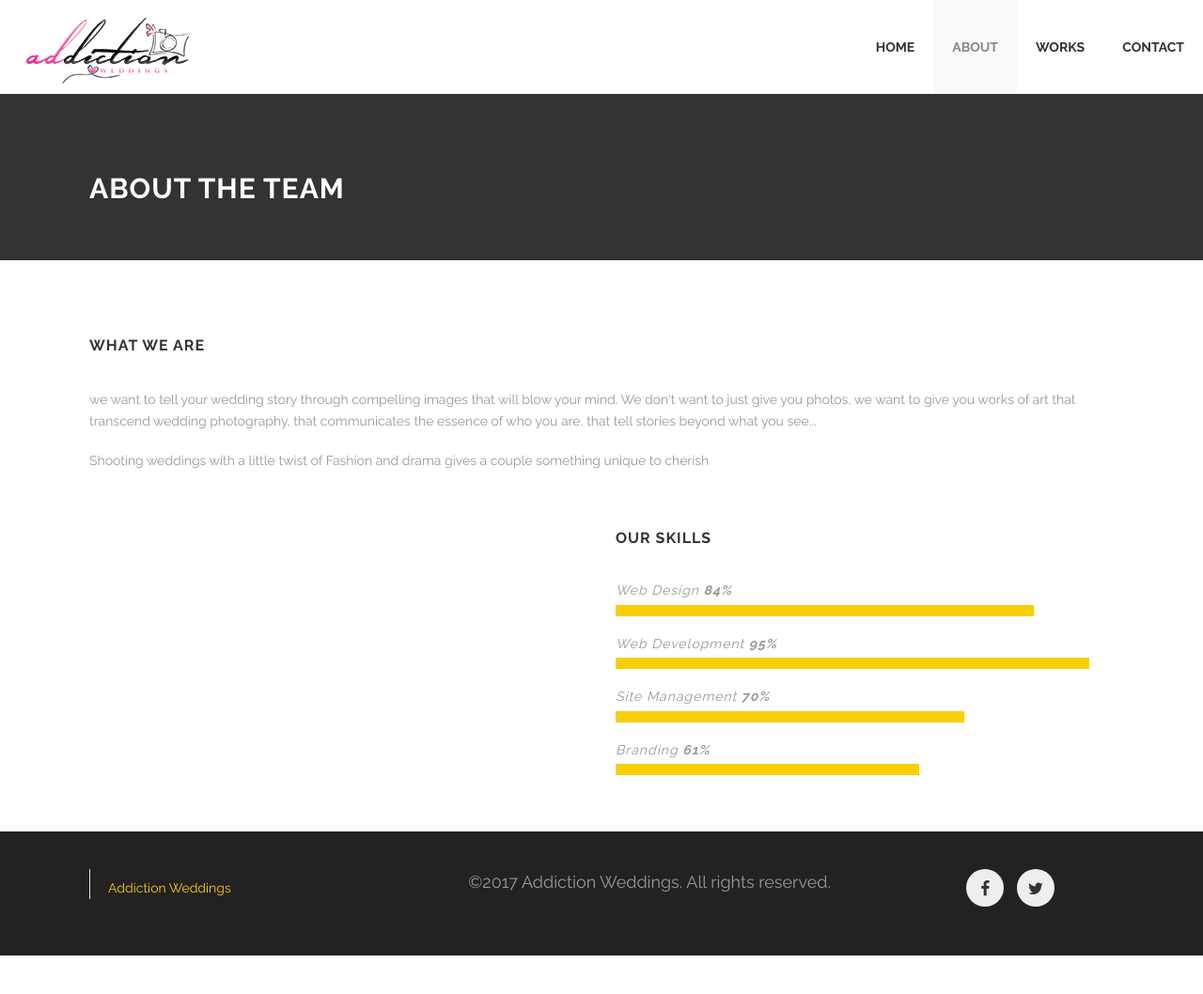
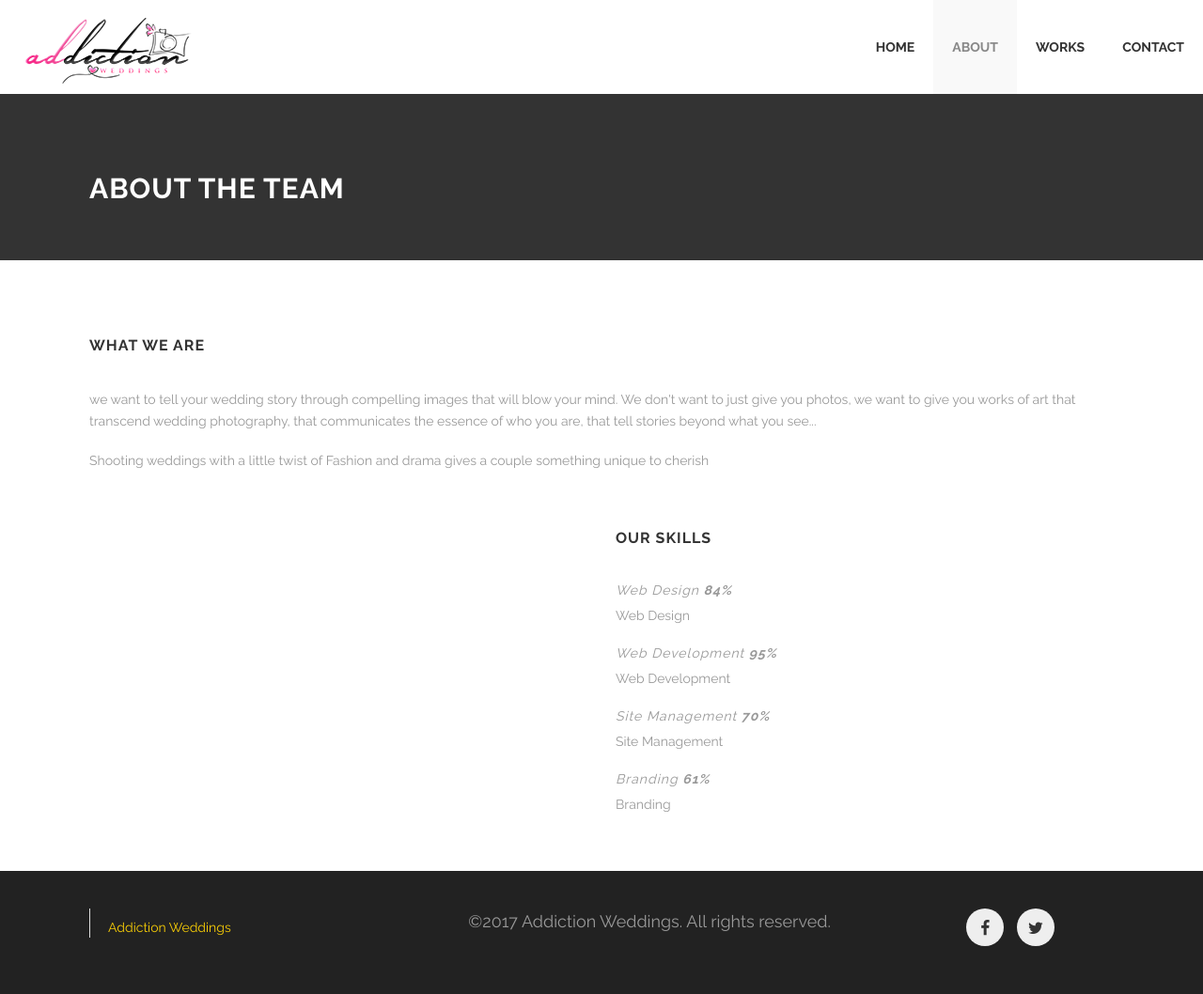
Before and after one commit to prabintp/sandinew, a Jekyll site: the page built from about.markdown, in a window 1280 px wide. Shown: the whole page at 94% size. Built offline with Jekyll 4.4.1, drawn with Linux system fonts in a browser that asks for light colours; before the commit the page ends 1017 px from its top, so only the background shows below that.

Commit message:
Updated About

```diff
--- a/about.markdown
+++ b/about.markdown
@@ -100,7 +100,7 @@ layout: default
                 {{skill.title}}
                 <strong>{{skill.percent}}%</strong>
               </h4>
-              <p class='highlighted' data-percent='{{skill.percent}}'></p>
+              <p class='highlighte' data-percent='{{skill.percent}}'>{{skill.title}}</p>
             </li>
           {% endfor %}
         </ul>
```
